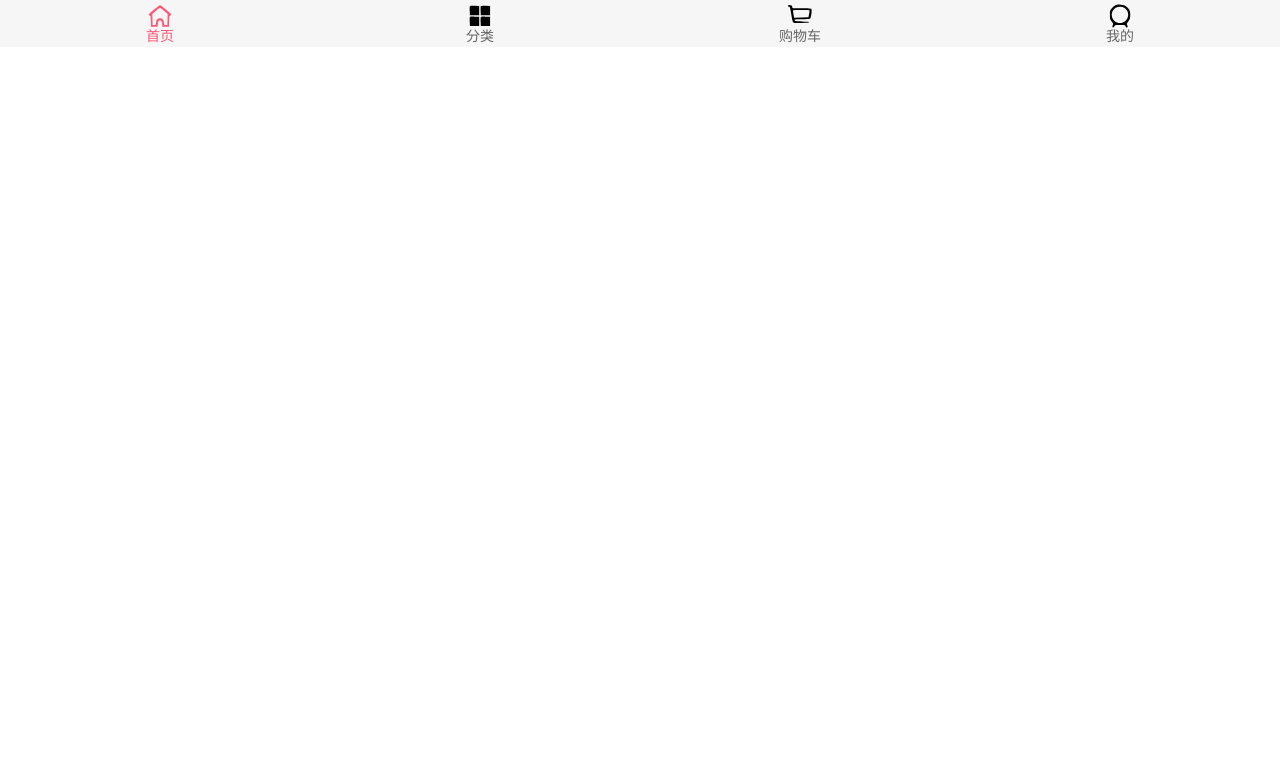
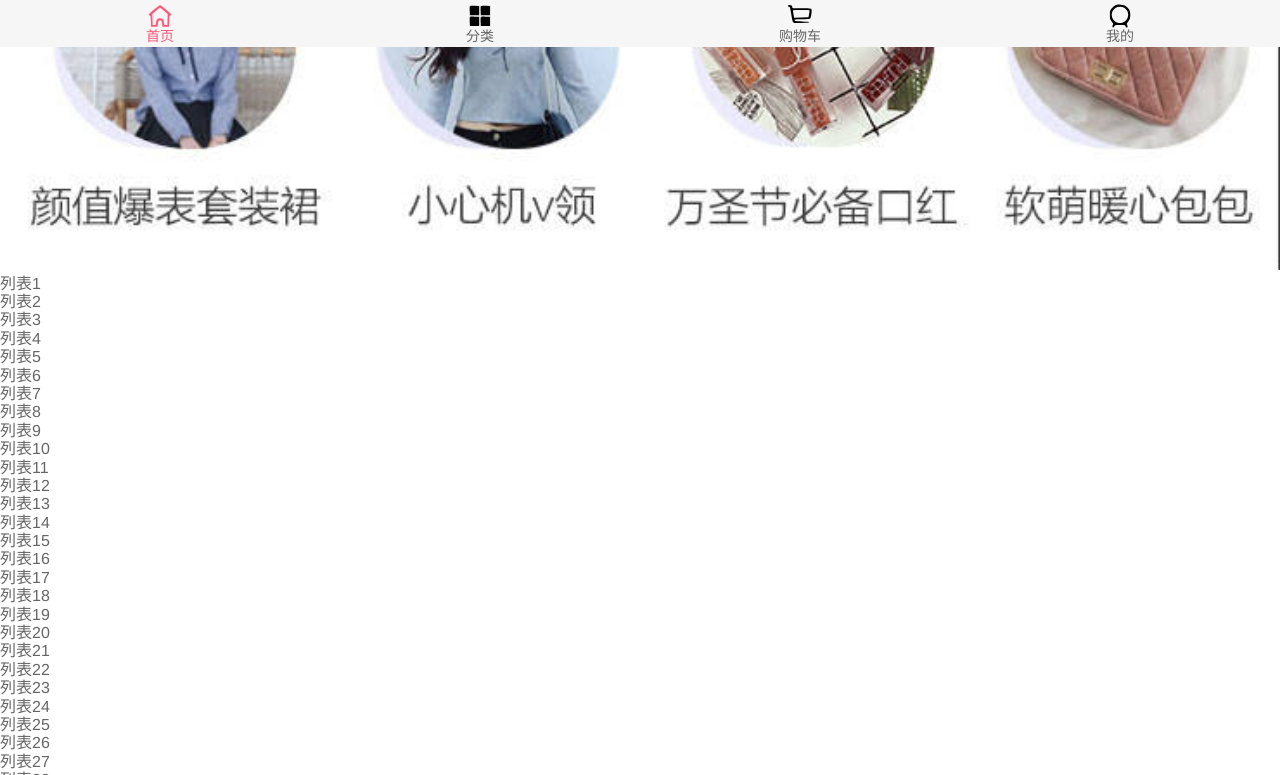
Before and after one commit to Nshcn/supermall, a Vue app: page /home in a window 1280 px wide. Shown: the part 753-1528 px from the top of the page. Before the commit the page ends 800 px from the top, so only its background shows below. Built offline with nearby package versions, Linux system fonts and the light colour scheme; no server answers.

Commit message:
FeatureView的封装

```diff
--- a/src/views/home/Home.vue
+++ b/src/views/home/Home.vue
@@ -5,6 +5,109 @@
     </nav-bar>
     <home-swiper :banner="banner"/>
     <recommend-view :recommend="recommend"/>
+    <feature-view/>
+    <ul>
+      <li>列表1</li>
+      <li>列表2</li>
+      <li>列表3</li>
+      <li>列表4</li>
+      <li>列表5</li>
+      <li>列表6</li>
+      <li>列表7</li>
+      <li>列表8</li>
+      <li>列表9</li>
+      <li>列表10</li>
+      <li>列表11</li>
+      <li>列表12</li>
+      <li>列表13</li>
+      <li>列表14</li>
+      <li>列表15</li>
+      <li>列表16</li>
+      <li>列表17</li>
+      <li>列表18</li>
+      <li>列表19</li>
+      <li>列表20</li>
+      <li>列表21</li>
+      <li>列表22</li>
+      <li>列表23</li>
+      <li>列表24</li>
+      <li>列表25</li>
+      <li>列表26</li>
+      <li>列表27</li>
+      <li>列表28</li>
+      <li>列表29</li>
+      <li>列表30</li>
+      <li>列表31</li>
+      <li>列表32</li>
+      <li>列表33</li>
+      <li>列表34</li>
+      <li>列表35</li>
+      <li>列表36</li>
+      <li>列表37</li>
+      <li>列表38</li>
+      <li>列表39</li>
+      <li>列表40</li>
+      <li>列表41</li>
+      <li>列表42</li>
+      <li>列表43</li>
+      <li>列表44</li>
+      <li>列表45</li>
+      <li>列表46</li>
+      <li>列表47</li>
+      <li>列表48</li>
+      <li>列表49</li>
+      <li>列表50</li>
+      <li>列表51</li>
+      <li>列表52</li>
+      <li>列表53</li>
+      <li>列表54</li>
+      <li>列表55</li>
+      <li>列表56</li>
+      <li>列表57</li>
+      <li>列表58</li>
+      <li>列表59</li>
+      <li>列表60</li>
+      <li>列表61</li>
+      <li>列表62</li>
+      <li>列表63</li>
+      <li>列表64</li>
+      <li>列表65</li>
+      <li>列表66</li>
+      <li>列表67</li>
+      <li>列表68</li>
+      <li>列表69</li>
+      <li>列表70</li>
+      <li>列表71</li>
+      <li>列表72</li>
+      <li>列表73</li>
+      <li>列表74</li>
+      <li>列表75</li>
+      <li>列表76</li>
+      <li>列表77</li>
+      <li>列表78</li>
+      <li>列表79</li>
+      <li>列表80</li>
+      <li>列表81</li>
+      <li>列表82</li>
+      <li>列表83</li>
+      <li>列表84</li>
+      <li>列表85</li>
+      <li>列表86</li>
+      <li>列表87</li>
+      <li>列表88</li>
+      <li>列表89</li>
+      <li>列表90</li>
+      <li>列表91</li>
+      <li>列表92</li>
+      <li>列表93</li>
+      <li>列表94</li>
+      <li>列表95</li>
+      <li>列表96</li>
+      <li>列表97</li>
+      <li>列表98</li>
+      <li>列表99</li>
+      <li>列表100</li>
+    </ul>
   </div>
 </template>
 
@@ -12,12 +115,15 @@
 import NavBar from "components/common/navbar/NavBar";
 import HomeSwiper from "./childComps/HomeSwiper";
 import RecommendView from "./childComps/RecommendView";
+import FeatureView from "./childComps/FeatureView";
+
 
 import {getHomeMultidata} from "../../network/home";
 
 export default {
   name: "Home",
   components: {
+    FeatureView,
     NavBar,
     HomeSwiper,
     RecommendView
@@ -39,8 +145,19 @@
 </script>
 
 <style scoped>
+#home {
+  padding-top: 44px;
+}
+
 .home-nav {
   background-color: var(--color-tint);
   color: #fff;
+
+  position: fixed;
+  left: 0;
+  right: 0;
+  top: 0;
+  /*需要设置z-index，否则会被挡住*/
+  z-index: 9;
 }
 </style>
--- /dev/null
+++ b/src/views/home/childComps/FeatureView.vue
@@ -0,0 +1,19 @@
+<template>
+  <div class="feature">
+    <a href="http://act.mogujie.com/zzlx67">
+      <img src="~assets/img/home/recommend_bg.jpg" alt="">
+    </a>
+  </div>
+</template>
+
+<script>
+export default {
+  name: "FeatureView"
+}
+</script>
+
+<style scoped>
+.feature img{
+  width: 100%;
+}
+</style>
```
